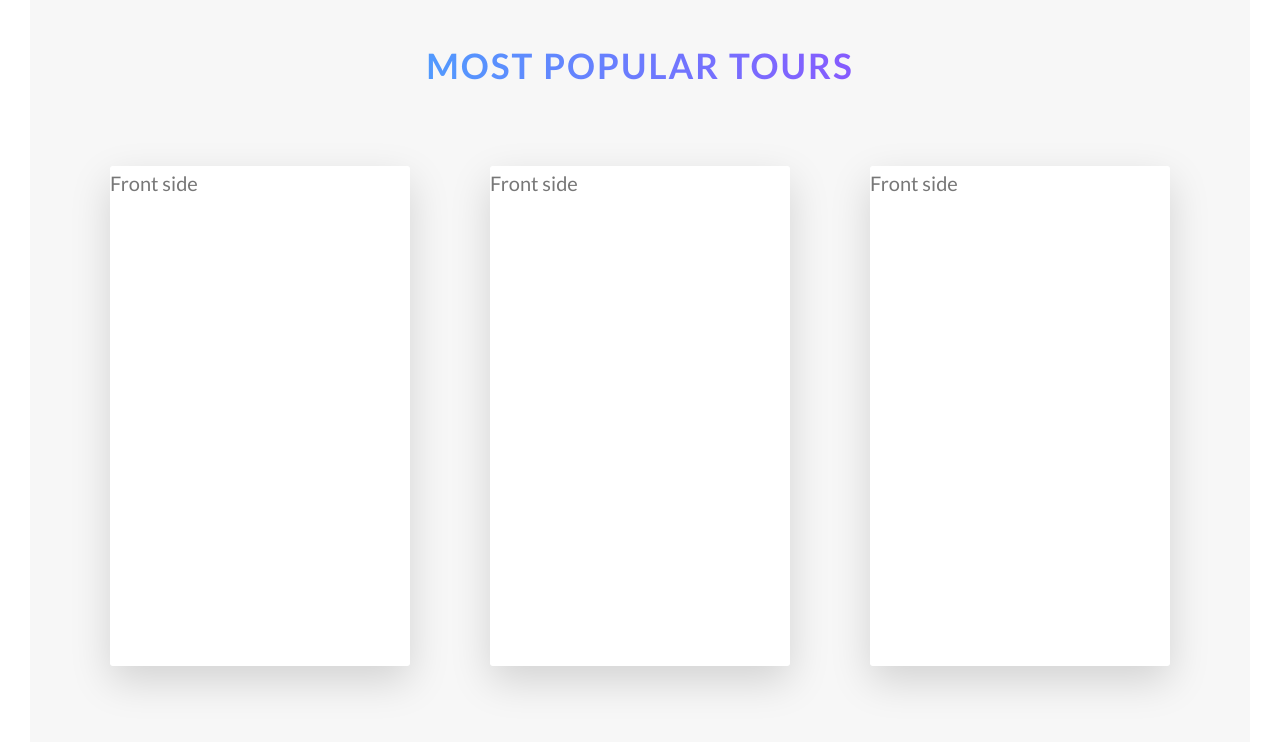
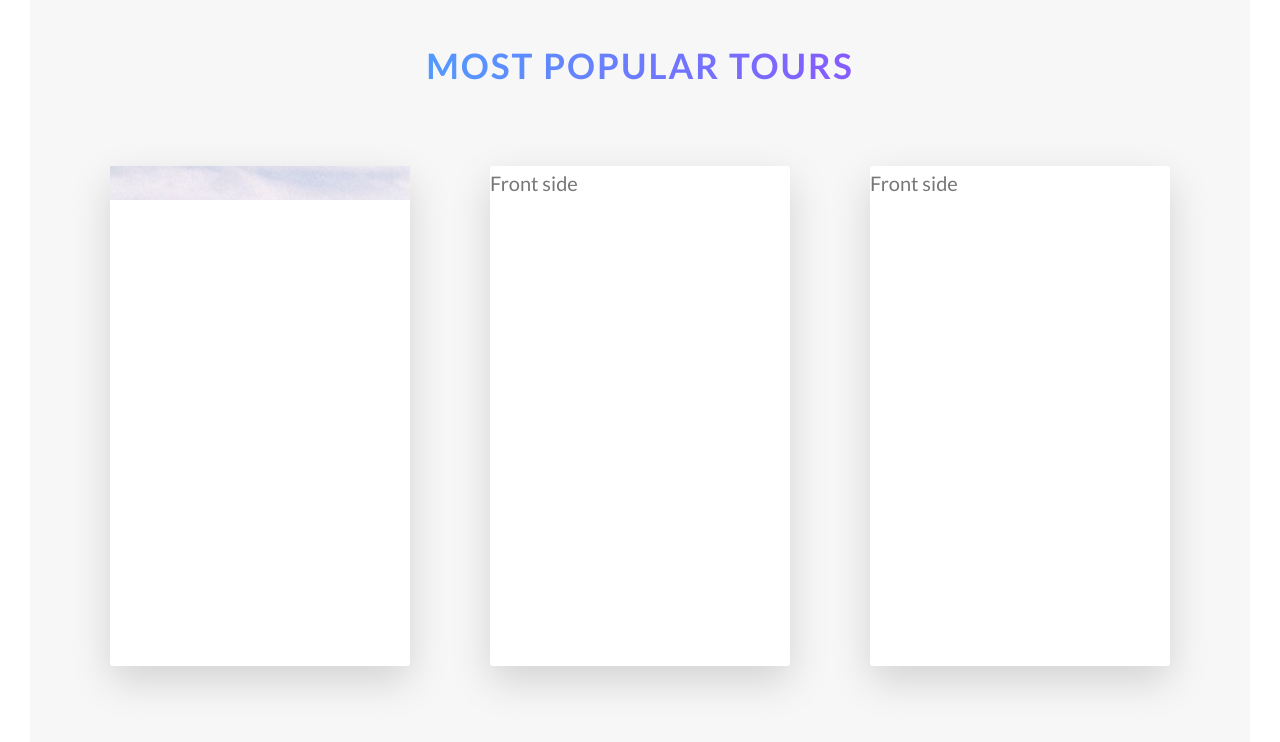
Before and after one commit to mmazen404/Natours, a website: page index.html in a window 1280 px wide. Shown: the part 2324-3066 px from the top of the page. Drawn offline with Linux system fonts and the light colour scheme.

Commit message:
Natours Project

```diff
--- a/index.html
+++ b/index.html
@@ -136,17 +136,23 @@
         <h2 class="heading-secondary text-center mb-8">Most popular tours</h2>
         <div class="section-tours__row">
           <div class="card">
-            <div class="card__side card__side--front">Front side</div>
+            <div class="card__side card__side--front">
+              <div class="card__picture card__picture--1">&nbsp;</div>
+              <div class="card__heading"></div>
+              <div class="card__details"></div>
+            </div>
             <div class="card__side card__side--back card__side--back-green">
               Back side
             </div>
           </div>
+
           <div class="card">
             <div class="card__side card__side--front">Front side</div>
             <div class="card__side card__side--back card__side--back">
               Back side
             </div>
           </div>
+
           <div class="card">
             <div class="card__side card__side--front">Front side</div>
             <div class="card__side card__side--back card__side--back-pink">
--- a/sass/components/_card.scss
+++ b/sass/components/_card.scss
@@ -39,10 +39,17 @@
   }
 
   &:hover &__side--front {
-    transform: rotateY(180deg);
+    transform: rotateY(-180deg);
   }
 
   &:hover &__side--back {
     transform: rotateY(0);
   }
+
+  // Front Side
+  &__picture {
+    &--1 {
+      background-image: url("../../img/nat-5.jpg");
+    }
+  }
 }
```
Also changed, not shown: css/main.css, 1 other file.
